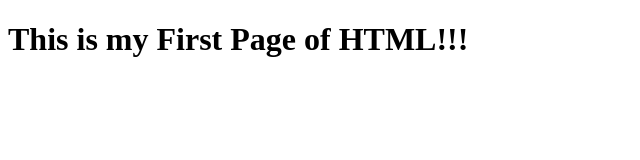
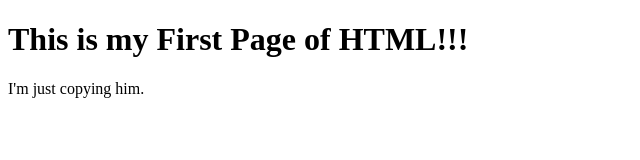
Before and after one commit to aashishjain09/Coursera_test, a plain HTML site: page site/index.html in a window 1280 px wide. Shown: the whole page, without its empty margins (0-640 px from the left). Drawn offline with Linux system fonts and the light colour scheme.

Commit message:
This is a test site

```diff
--- a/site/index.html
+++ b/site/index.html
@@ -5,5 +5,6 @@
 </head>
 <body>
 	<h1>This is my First Page of HTML!!!</h1>
+	<p>I'm just copying him.</p>
 </body>
 </html>
```
